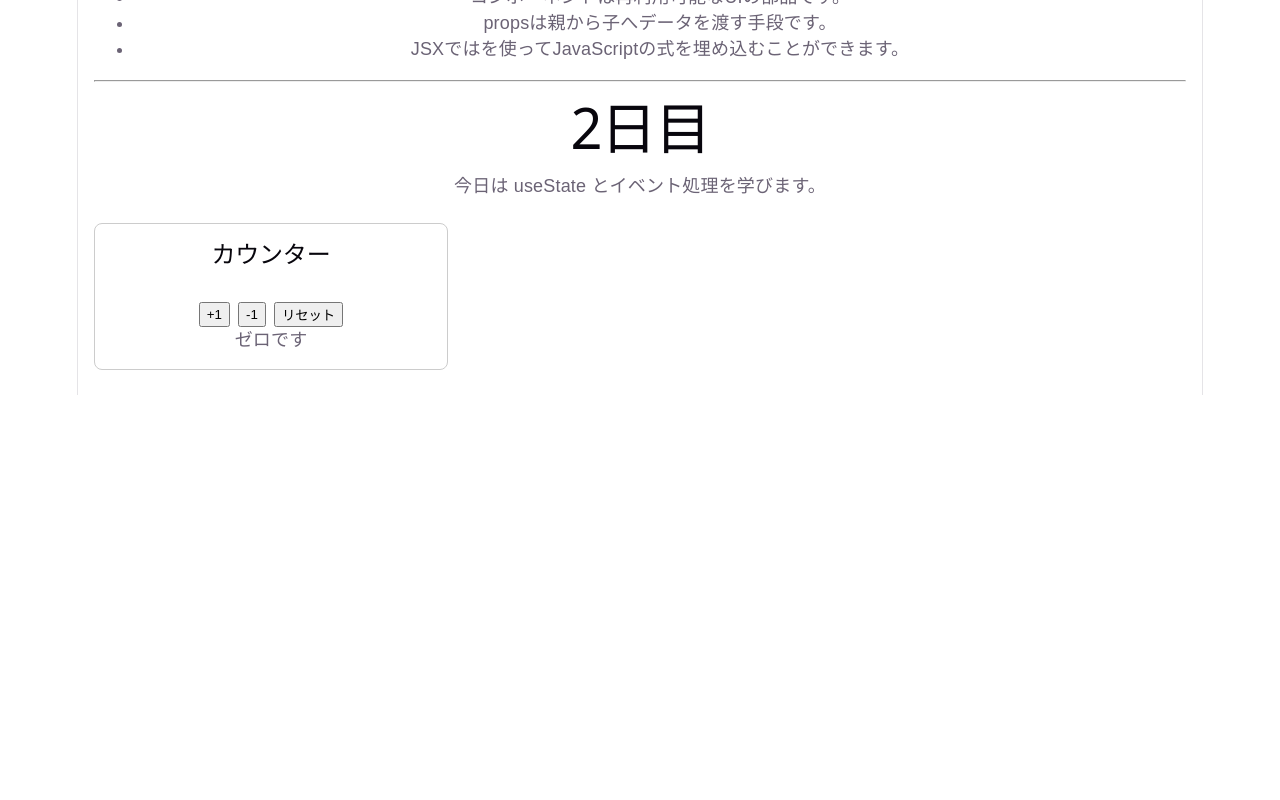
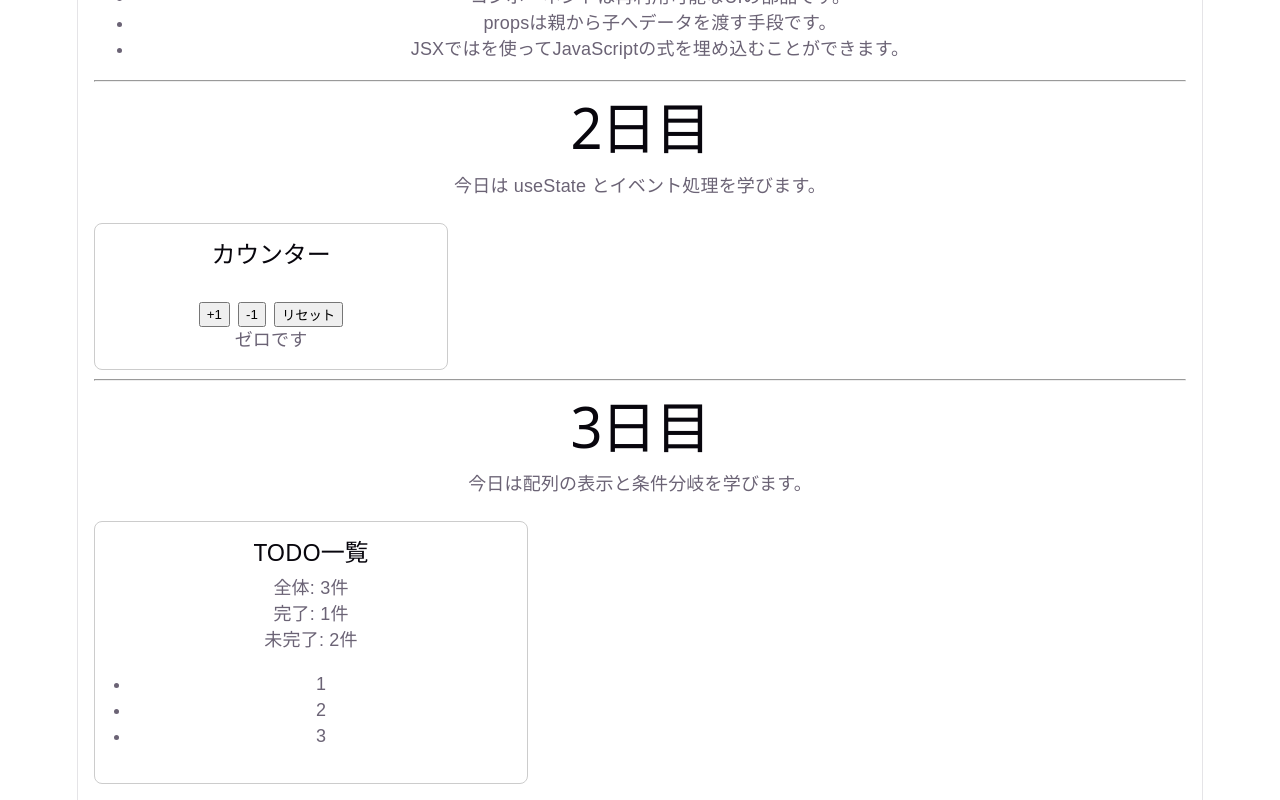
Before and after one commit to w-rnagatsuma/react-master, a React (Vite) app in the folder app/: page / in a window 1280 px wide. Shown: the part 405-1205 px from the top of the page. Before the commit the page ends 800 px from the top, so only its background shows below. Built offline with nearby package versions, Linux system fonts and the light colour scheme.

Commit message:
TodoListコンポーネントを作成

```diff
--- a/app/src/App.tsx
+++ b/app/src/App.tsx
@@ -2,6 +2,7 @@ import Title from "./components/Title";
 import Message from "./components/Message";
 import ProfileCard from "./components/ProfileCard";
 import Counter from "./components/Counter";
+import TodoList from "./components/TodoList";
 
 export default function App() {
   const userName = "山田太郎";
@@ -27,13 +28,20 @@ export default function App() {
         <li>JSXでは{}を使ってJavaScriptの式を埋め込むことができます。</li>
       </ul>
 
-      <hr />
 
       {/* 2日目の内容 */}
+      <hr />
       <Title text="2日目" />
       <Message content="今日は useState とイベント処理を学びます。" />
 
       <Counter />
+
+      {/* 3日目の内容 */}
+      <hr />
+      <Title text="3日目" />
+      <Message content="今日は配列の表示と条件分岐を学びます。" />
+
+      <TodoList />
     </div>
   )
 }
--- /dev/null
+++ b/app/src/components/TodoList.tsx
@@ -0,0 +1,37 @@
+type Todo = {
+  id: number;
+  text: string;
+  done: boolean;
+};
+
+const todos: Todo[] = [
+  { id: 1, text: "Reactを学ぶ", done: false },
+  { id: 2, text: "JavaScriptの基礎を復習する", done: true },
+  { id: 3, text: "プロジェクトを作成する", done: false },
+];
+
+export default function TodoList() {
+    const completedCount = todos.filter((todo) => todo.done).length;
+    const incompleteCount = todos.filter((todo) => !todo.done).length;
+    return (
+        <div style={{
+            marginTop: "24px",
+            padding: "16px",
+            border: "1px solid #ccc",
+            borderRadius: "8px",
+            width: "400px",
+        }}>
+            <h2>TODO一覧</h2>
+
+            <p>全体: {todos.length}件</p>
+            <p>完了: {completedCount}件</p>
+            <p>未完了: {incompleteCount}件</p>
+
+            <ul style={{ paddingLeft: "20px" }}>
+                {todos.map((todo) => (
+                    <li>{todo.id}</li>
+                ))}
+            </ul>
+        </div>
+    );
+}
```
